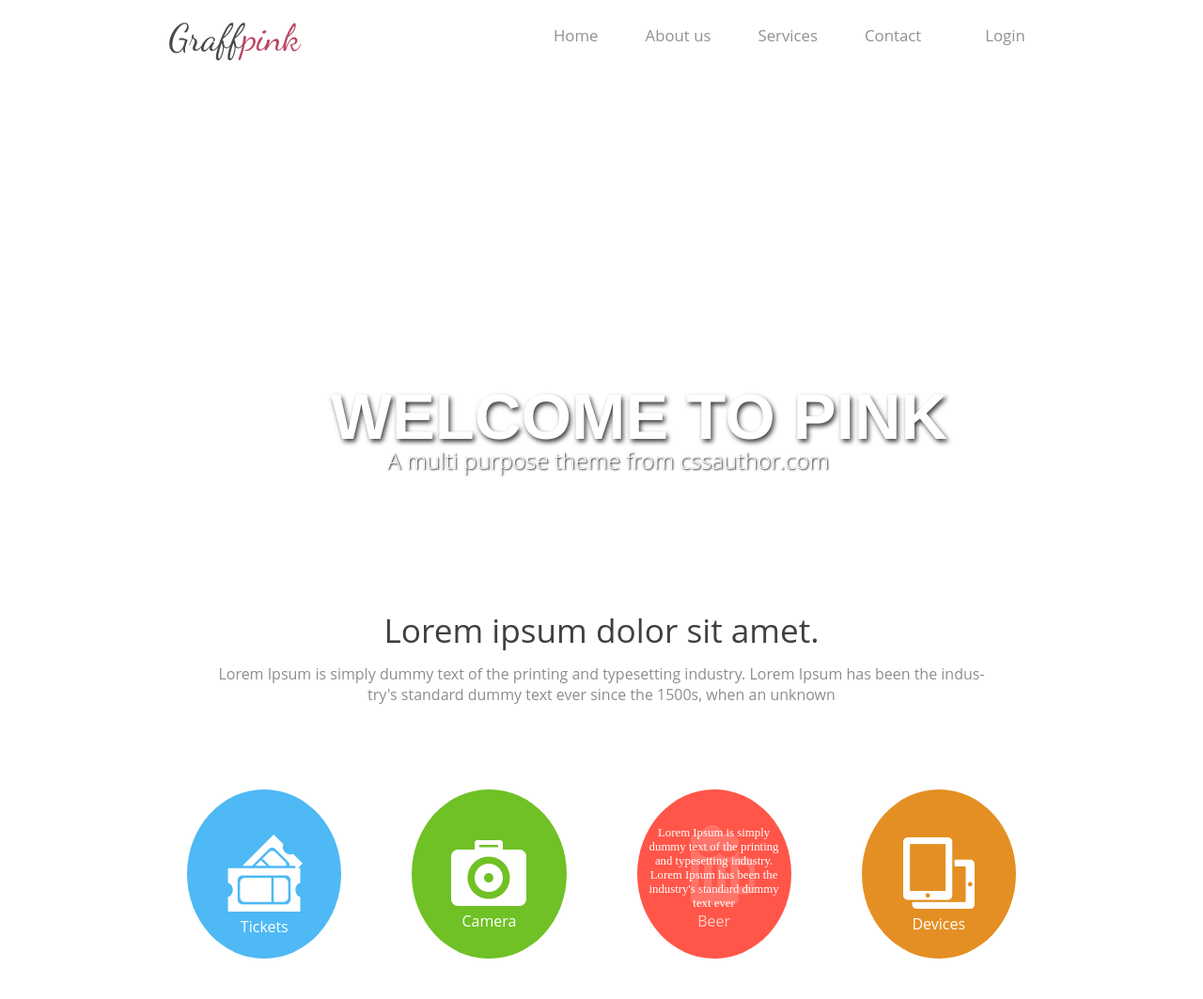
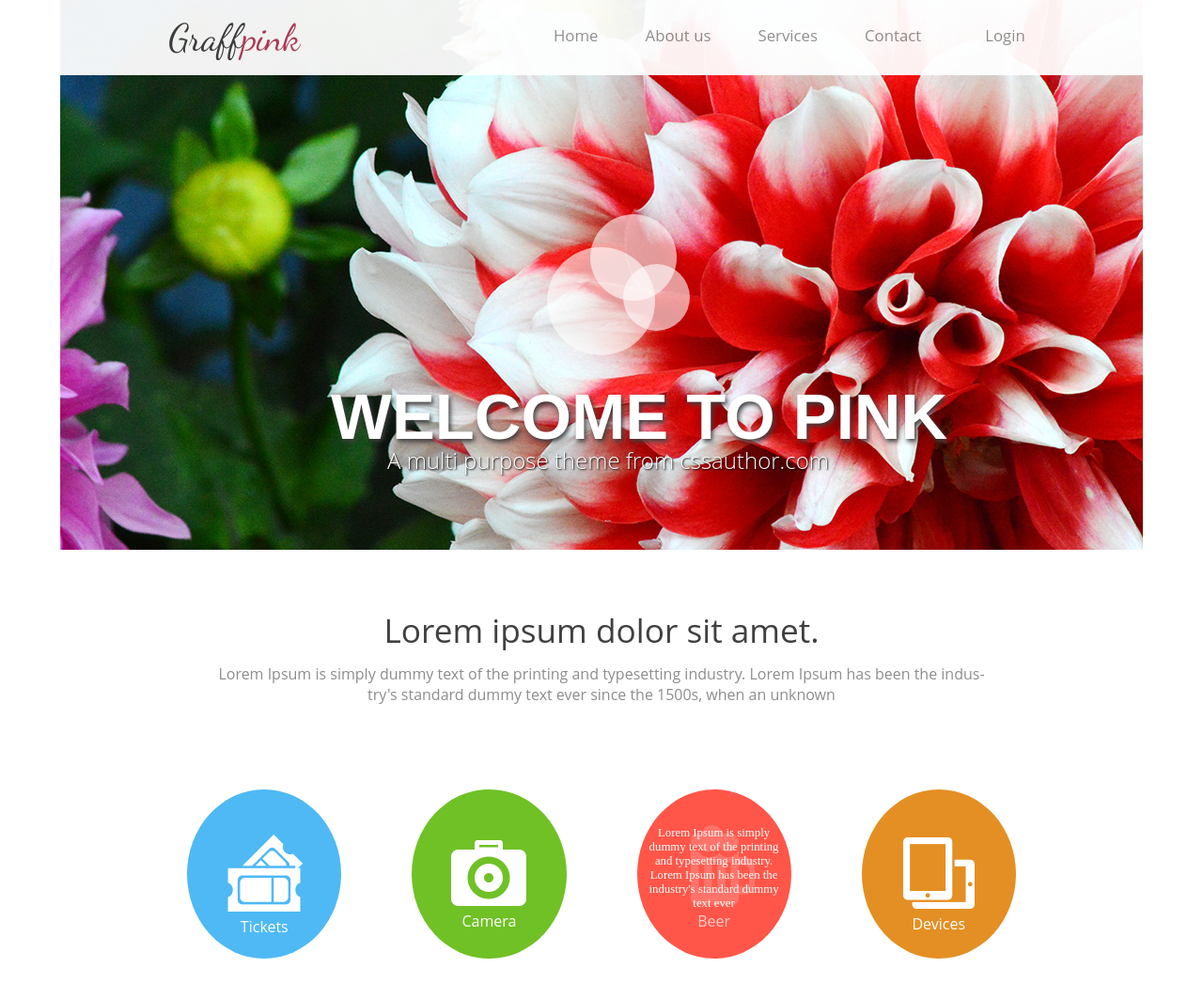
Before and after one commit to Nassimjon/practice, a plain HTML site: page index.html in a window 1280 px wide. Shown: the top 1063 px of the page at 94% size. Drawn offline with Linux system fonts and the light colour scheme; the site is published under a folder, as on GitHub Pages, so addresses that start at the root find nothing.

Commit message:
Add files via upload

```diff
--- a/css/style.css
+++ b/css/style.css
@@ -101,7 +101,9 @@ li {
 .intro-container {
     position: relative;
     height: 585px;
-    background: url(/img/intro-img.jpg) ;
+
+
+    /* background: url(/img/intro-img.jpg) ; */
 }
 
 .circle-huge {
--- a/index.html
+++ b/index.html
@@ -15,7 +15,7 @@
 
 <body>
     <div class="container">
-        <div class="intro-container">
+        <div class="intro-container" style="background: url(img/intro-img.jpg);">
             <header class="header">
                 <div class="main-container">
 
```
